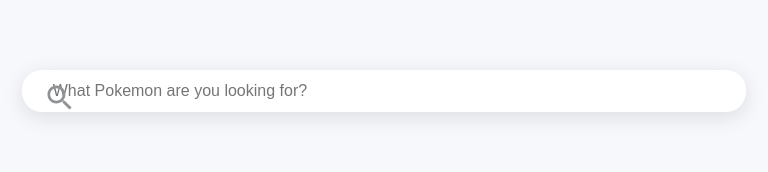
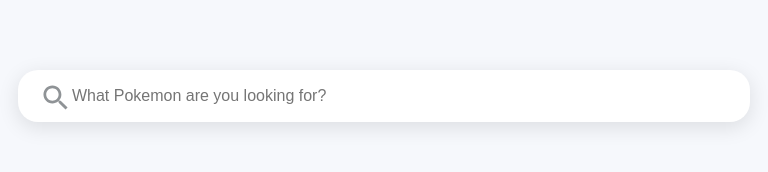
Before and after one commit to arigny/pokedex, a React (Create React App) app: page / in a window 768 px wide. Shown: the top 172 px of the page. Built offline with nearby package versions, Linux system fonts and the light colour scheme; no server answers.

Commit message:
responsive component resizing

```diff
--- a/src/App.css
+++ b/src/App.css
@@ -46,6 +46,7 @@
   padding: 8px;
   border-radius: 20px;
   font-size: 24px;
+  margin: auto;
 }
 
 .card img {
--- a/src/components/PokeGrid/PokeGrid.css
+++ b/src/components/PokeGrid/PokeGrid.css
@@ -25,3 +25,20 @@
     color: black;
     margin: 150px auto;
 }
+
+@media screen and (max-width: 720px) {
+    .card-grid {
+        grid-template-columns: repeat(1, minmax(230px, 1fr));
+    }
+}
+
+@media screen and (max-width: 1150px) and (min-width: 721px) {
+    .card-grid {
+        grid-template-columns: repeat(2, minmax(230px, 1fr));
+        /* width: 90vw; */
+        width: fit-content;
+        /* max-width: 750px; */
+        margin-left: auto;
+        margin-right: auto;
+    }
+}
--- a/src/components/Searchbar/Searchbar.css
+++ b/src/components/Searchbar/Searchbar.css
@@ -2,10 +2,11 @@
     position: relative;
     max-width: 1015px;
     width: 90vw;
-    min-width: 450px;
-    max-height: 67px;
-    height: 5vh;
-    min-height: 40px;
+    /* min-width: 450px; */
+    /* max-height: 67px; */
+    /* height: 5vh; */
+    height: 50px;
+    /* min-height: 40px; */
     /* font-size: calc(10px + 2vmin); */
     /* top: 60px; */
     margin: auto;
@@ -42,3 +43,29 @@
     left: 25px;
     height: 25px;
 }
+
+@media screen and (max-width: 720px) {
+    .searchbar input {
+        width: 78vw;
+        max-width: 500px;
+    }
+
+    input {
+        padding-left: 12vw;
+    }
+
+    .searchbar .search-icon {
+        left: 18px;
+    }
+}
+
+@media screen and (max-width: 1150px) and (min-width: 721px) {
+    .searchbar input {
+        width: 88vw;
+        max-width: 800px;
+    }
+
+    input {
+        padding-left: 7vw;
+    }
+}
```
